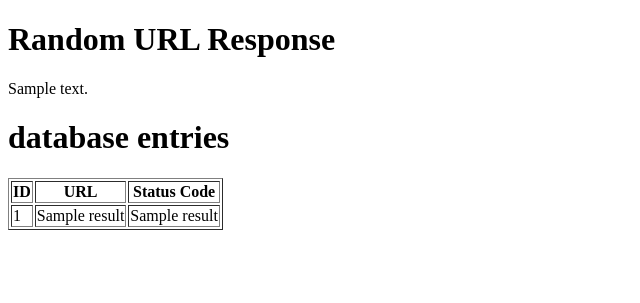
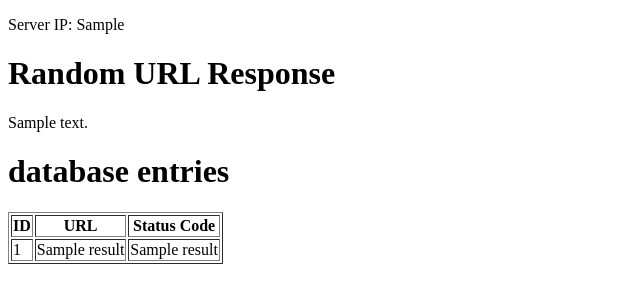
Before and after one commit to ammarasimeurus/pyapp, a Flask app: template templates/response.html in a window 1280 px wide. Shown: the top 303 px of the page, without its empty margins (0-640 px from the left). Run offline with Flask 3, Linux system fonts and the light colour scheme; the template is opened without the code that fills it: most values are stand-ins (such as "Sample title", 1, 10 or a date in 2020).

Commit message:
Update response.html

```diff
--- a/templates/response.html
+++ b/templates/response.html
@@ -6,6 +6,7 @@
     <title>Random URL Response</title>
 </head>
 <body>
+    <p>Server IP: {{ server_ip }}</p>
     <h1>Random URL Response</h1>
     <p>{{ response_text }}</p>
 
```
